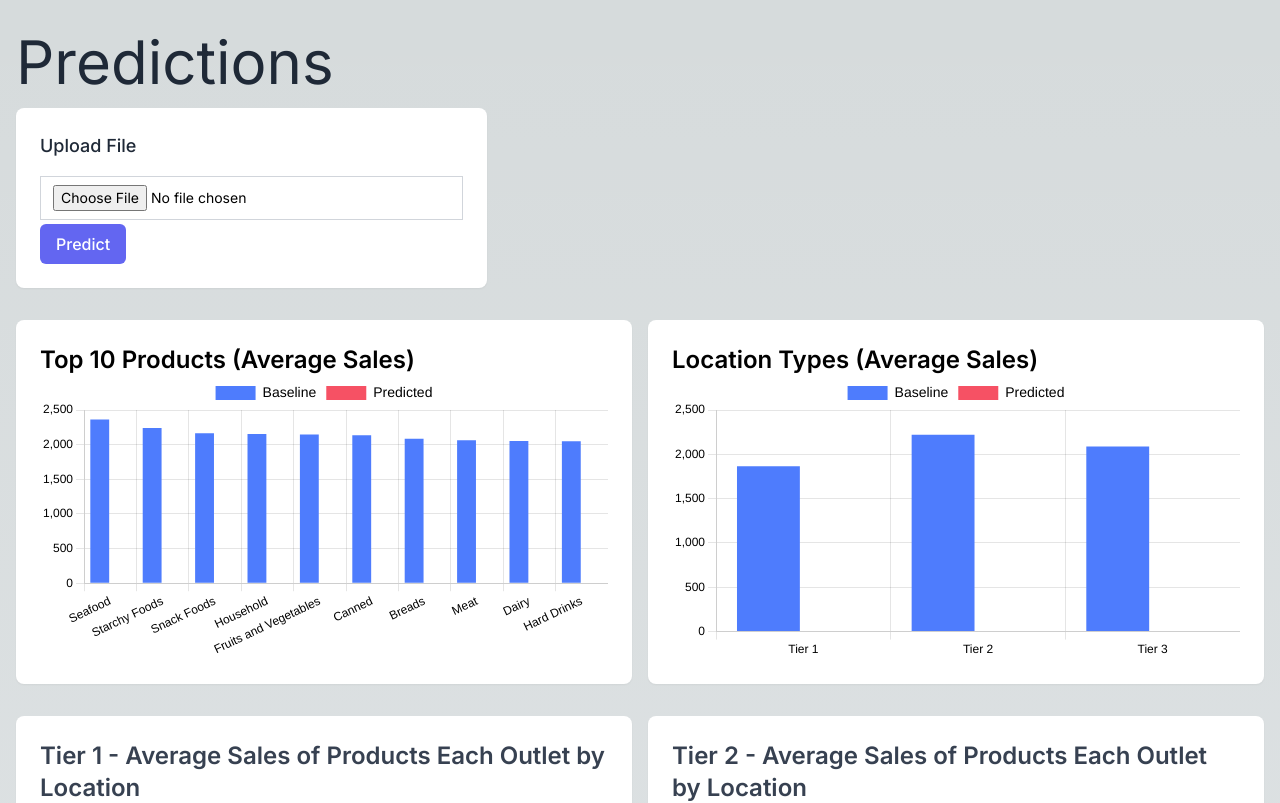
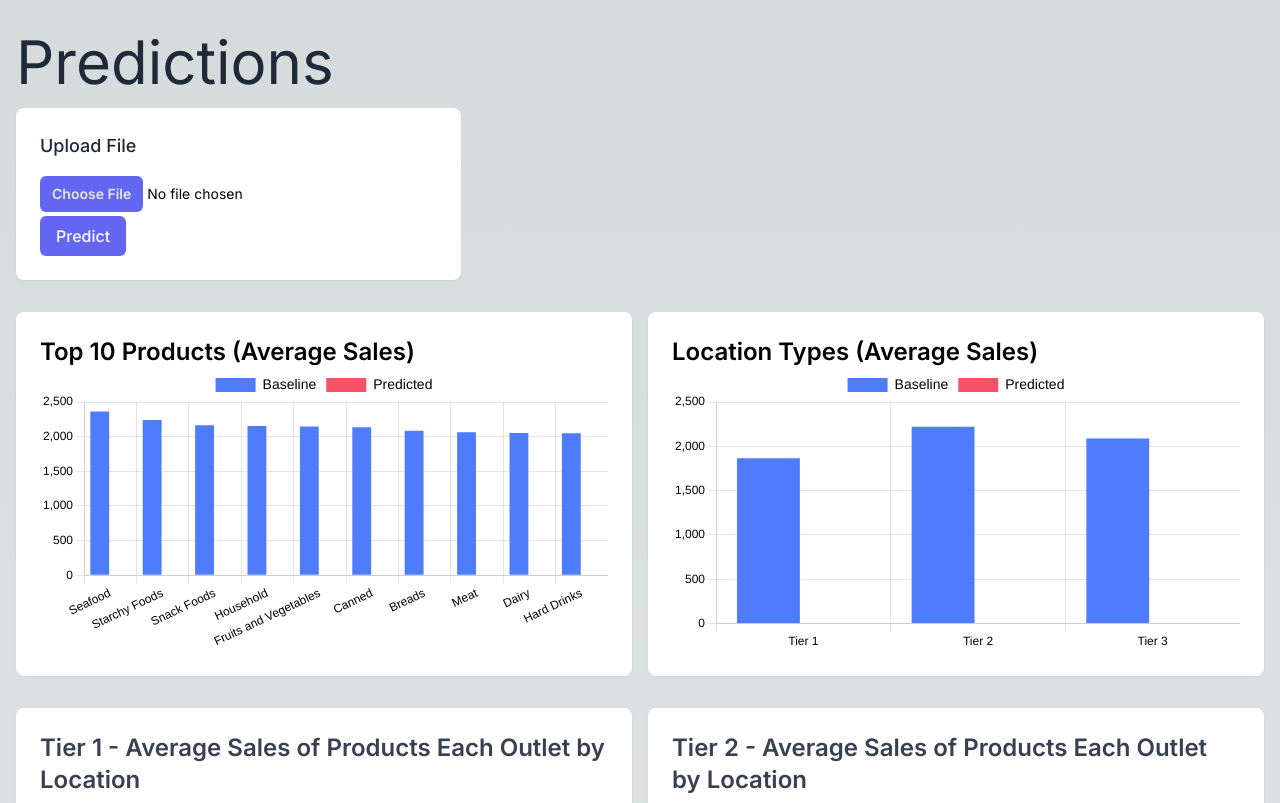
Before and after one commit to sshahniaz/major-project-frontend, a Next.js app in the folder the-catalyst/: page /prediction in a window 1280 px wide. Shown: the top 803 px of the page. Built offline with nearby package versions, Linux system fonts and the light colour scheme.

Commit message:
fixed file input style

```diff
--- a/the-catalyst/app/prediction/page.tsx
+++ b/the-catalyst/app/prediction/page.tsx
@@ -168,25 +168,6 @@ const Prediciton = () => {
         }
       });
     }
-      // chartData.datasets.push({
-      //   label,
-      //   data: data.map((item) => {
-      //     // Similar type guard approach for sales data
-      //     if ('sales' in item) {
-      //       return (item as { sales: number }).sales;
-      //     } else if ('averageTierSales' in item) {
-      //       return (item as LocationType).averageTierSales;
-      //     } else if ('averageTypeSales' in item) {
-      //       return (item as OutletType).averageTypeSales;
-      //     } else if ('averageSales' in item) {
-      //       return (item as ProductType).averageSales;
-      //     } else {
-      //       return 0; // Default value for missing sales data
-      //     }
-      //   }),
-      //   backgroundColor: `#F1F1F1`,
-      //   borderColor: `rgba(0, 0, 0, 0.2)`,
-      // });
 
     if (baselineData) {
       chartData.datasets.push({
@@ -231,13 +212,15 @@ const Prediciton = () => {
             <div className="flex flex-wrap -mb-3">
               <label htmlFor="file" className="text-lg font-medium text-gray-800 dark:text-white mb-1 w-full sm:w-1/2">
                 Upload File
-              </label>
+                  </label>
+                  {/* File input */}
+                 { /* Use "file:" prefix for styling the file inputs as does not work by default */}
               <input
                 id="file"
                 type="file"
                 name="file"
                 required
-                className="appearance-none rounded-none relative block w-full px-3 py-2 mt-3 border border-gray-300 focus:outline-none focus:ring-indigo-500 focus:border-indigo-500 sm:text-sm"
+                className="block rounded-none relative w-full file:px-3 file:py-2 mt-3 file:border-0 file:rounded-md focus:file:outline-none focus:file:ring-indigo-500 focus:file:border-indigo-500 sm:text-sm file:text-sm file:font-semibold file:text-gray-200 file:bg-indigo-500 hover:file:bg-indigo-700"
               />
             </div>
             <button
```
